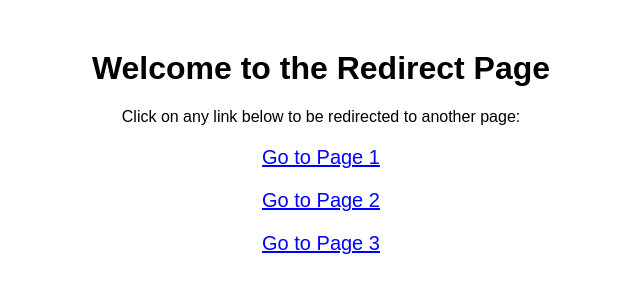
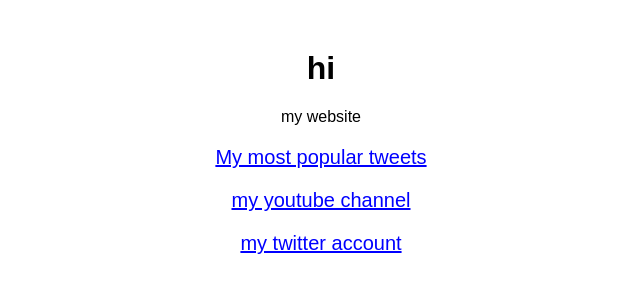
Before and after one commit to vingaming1113/dfghjfhjdghjdfhjdfhjdhj.github.io, a plain HTML site: page index.html in a window 1280 px wide. Shown: the whole page, without its empty margins (319-959 px from the left). Drawn offline with Linux system fonts and the light colour scheme.

Commit message:
Update index.html

```diff
--- a/index.html
+++ b/index.html
@@ -3,7 +3,7 @@
 <head>
     <meta charset="UTF-8">
     <meta name="viewport" content="width=device-width, initial-scale=1.0">
-    <title>Redirect Page</title>
+    <title>my website👍👍</title>
     <style>
         body {
             font-family: Arial, sans-serif;
@@ -21,12 +21,12 @@
     </style>
 </head>
 <body>
-    <h1>Welcome to the Redirect Page</h1>
-    <p>Click on any link below to be redirected to another page:</p>
+    <h1>hi</h1>
+    <p>my website</p>
 
-    <div class="link" onclick="redirectTo('https://www.example.com/page1')">Go to Page 1</div>
-    <div class="link" onclick="redirectTo('https://www.example.com/page2')">Go to Page 2</div>
-    <div class="link" onclick="redirectTo('https://www.example.com/page3')">Go to Page 3</div>
+    <div class="link" onclick="redirectTo('https://www.example.com/page1')">My most popular tweets</div>
+    <div class="link" onclick="redirectTo('https://www.youtube.com/@vingaming1113')">my youtube channel</div>
+    <div class="link" onclick="redirectTo('https://twitter.com/iptv_wallet')">my twitter account</div>
 
     <script>
         function redirectTo(url) {
```
